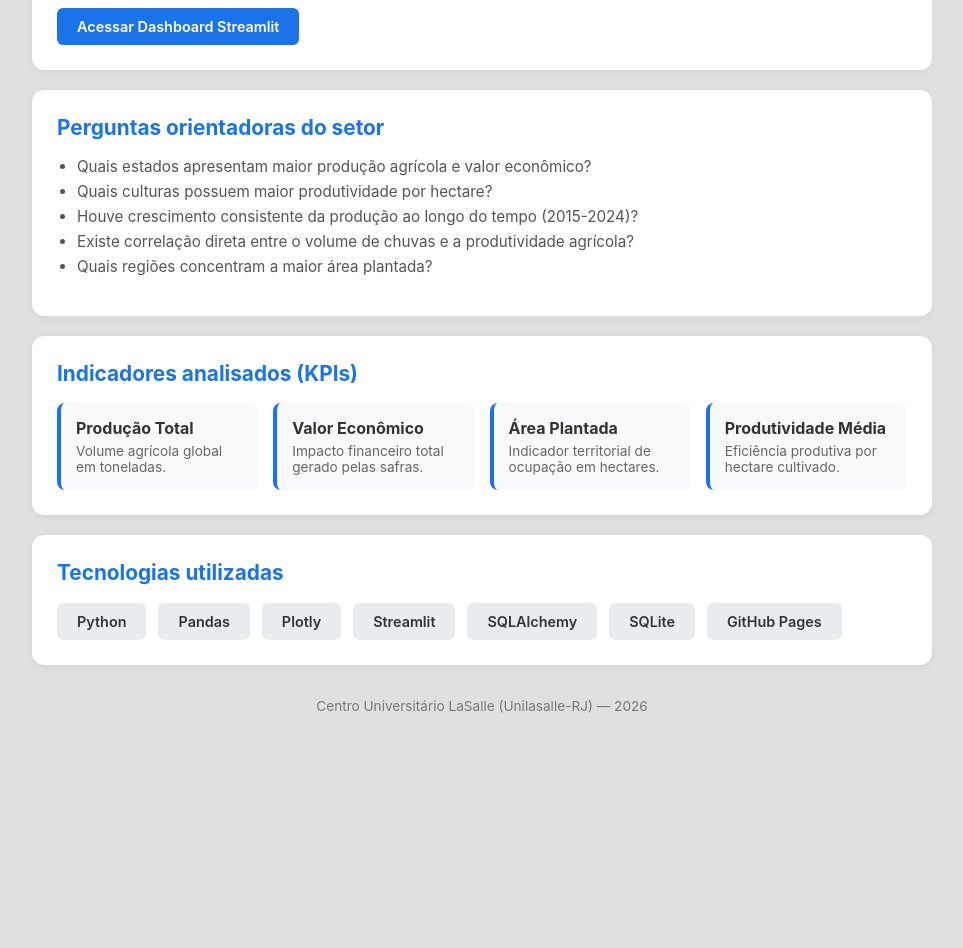
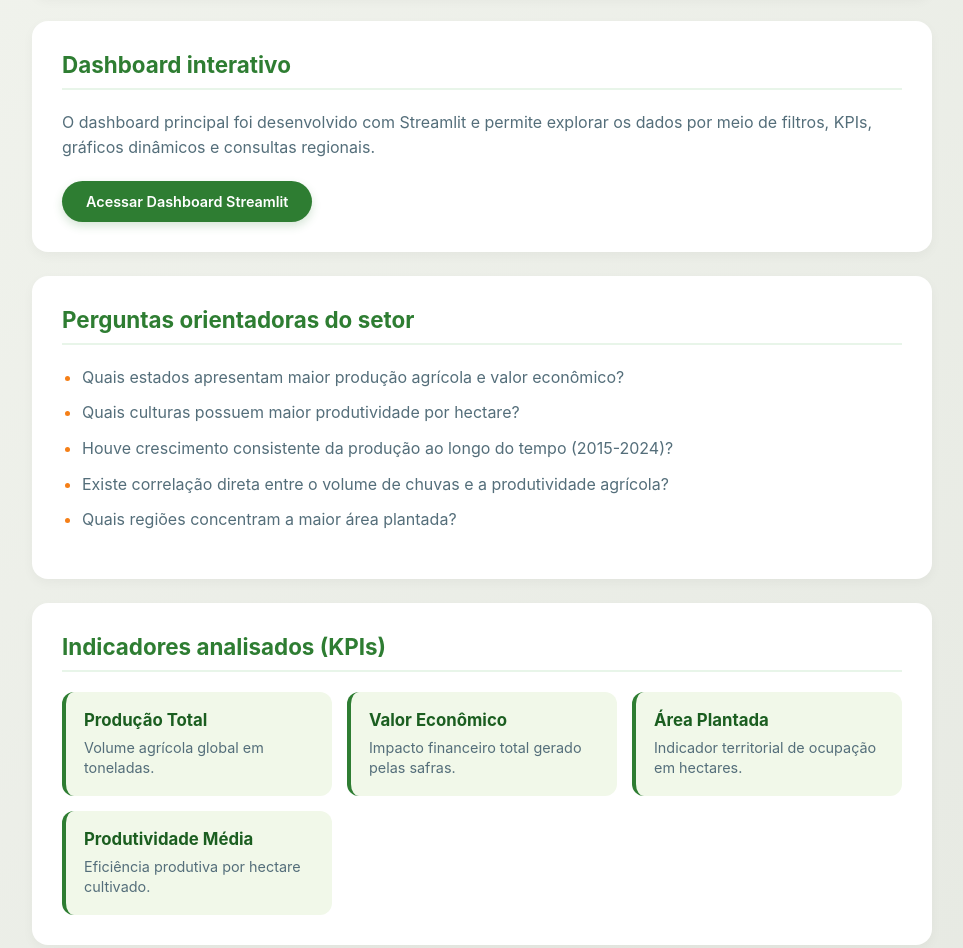
Before and after one commit to LuanFernand0/projeto-producao-agricola, a plain HTML site: page index.html in a window 1280 px wide. Shown: the part 765-1713 px from the top of the page, without its empty margins (158-1121 px from the left). Before the commit the page ends 1533 px from the top, so only its background shows below. Drawn offline with Linux system fonts and the light colour scheme.

Commit message:
Update index.html

```diff
--- a/index.html
+++ b/index.html
@@ -6,119 +6,189 @@
     <title>Análise de Produção Agrícola no Brasil | Projeto G1</title>
     <style>
         :root {
-            --primary-color: #1a73e8;
-            --bg-color: #e0e0e0;
+            /* Nova paleta com tema Agrícola/Natureza */
+            --primary-color: #2e7d32; /* Verde floresta */
+            --primary-hover: #1b5e20; /* Verde escuro */
+            --bg-gradient-start: #f4f6f0; /* Bege/Verde muito claro */
+            --bg-gradient-end: #e5e8e1;
             --card-bg: #ffffff;
-            --text-color: #333;
+            --text-color: #2c3e50;
+            --text-muted: #546e7a;
+            --accent-color: #f57f17; /* Toque de laranja/amarelo para contraste */
         }
+
         body {
             font-family: -apple-system, BlinkMacSystemFont, 'Segoe UI', Roboto, Helvetica, Arial, sans-serif;
-            background-color: var(--bg-color);
+            background: linear-gradient(135deg, var(--bg-gradient-start) 0%, var(--bg-gradient-end) 100%);
             color: var(--text-color);
             margin: 0;
             padding: 20px;
             display: flex;
             flex-direction: column;
             align-items: center;
+            min-height: 100vh;
         }
+
         .main-container {
             width: 100%;
             max-width: 900px;
             display: flex;
             flex-direction: column;
-            gap: 20px;
+            gap: 24px;
         }
+
+        /* Animação suave para os cartões */
+        .card, header {
+            background: var(--card-bg);
+            border-radius: 16px; /* Bordas mais arredondadas */
+            box-shadow: 0 4px 12px rgba(0,0,0,0.04);
+            transition: transform 0.3s ease, box-shadow 0.3s ease;
+        }
+
+        .card:hover {
+            transform: translateY(-4px);
+            box-shadow: 0 8px 24px rgba(46, 125, 50, 0.08);
+        }
+
         header {
-            background: var(--card-bg);
+            padding: 35px;
+            border-top: 6px solid var(--primary-color); /* Borda superior em vez de lateral */
+        }
+
+        header h1 {
+            margin: 0 0 12px 0;
+            color: var(--primary-color);
+            font-size: 2em;
+            letter-spacing: -0.5px;
+        }
+
+        header p {
+            margin: 6px 0;
+            color: var(--text-muted);
+            font-size: 1em;
+        }
+
+        .card {
             padding: 30px;
-            border-radius: 12px;
-            box-shadow: 0 2px 8px rgba(0,0,0,0.05);
-            border-left: 6px solid #1a73e8;
         }
-        header h1 {
-            margin: 0 0 10px 0;
-            color: #1a73e8;
-            font-size: 1.8em;
-        }
-        header p {
-            margin: 5px 0;
-            color: #555;
-            font-size: 0.95em;
-        }
-        .card {
-            background: var(--card-bg);
-            padding: 25px;
-            border-radius: 12px;
-            box-shadow: 0 2px 8px rgba(0,0,0,0.05);
-        }
+
         .card h2 {
             margin-top: 0;
-            color: #1a73e8;
-            font-size: 1.3em;
-        }
-        .card p {
-            color: #555;
-            font-size: 0.95em;
+            color: var(--primary-color);
+            font-size: 1.4em;
+            border-bottom: 2px solid #e8f5e9;
+            padding-bottom: 10px;
             margin-bottom: 20px;
         }
+
+        .card p {
+            color: var(--text-muted);
+            font-size: 1em;
+            line-height: 1.6;
+            margin-bottom: 20px;
+        }
+
         .btn-group {
             display: flex;
             gap: 12px;
             flex-wrap: wrap;
         }
+
         .btn {
             display: inline-block;
-            padding: 10px 20px;
-            background-color: #2b3e50;
-            color: white;
+            padding: 12px 24px;
+            background-color: #eceff1;
+            color: #37474f;
             text-decoration: none;
-            border-radius: 6px;
+            border-radius: 30px; /* Estilo pílula */
             font-weight: 600;
             font-size: 0.9em;
-            transition: background 0.2s;
+            transition: all 0.2s;
+            border: 1px solid #cfd8dc;
         }
+
         .btn:hover {
-            background-color: #1a252f;
+            background-color: #cfd8dc;
+            color: #263238;
         }
+
         .btn-primary {
-            background-color: #1a73e8;
+            background-color: var(--primary-color);
+            color: white;
+            border: none;
+            box-shadow: 0 4px 10px rgba(46, 125, 50, 0.2);
         }
+
         .btn-primary:hover {
-            background-color: #1557b0;
+            background-color: var(--primary-hover);
+            color: white;
+            box-shadow: 0 6px 15px rgba(46, 125, 50, 0.3);
         }
+
         ul {
-            color: #555;
+            color: var(--text-muted);
             padding-left: 20px;
-            font-size: 0.95em;
+            font-size: 1em;
+            line-height: 1.6;
         }
+
         li {
-            margin-bottom: 6px;
+            margin-bottom: 10px;
         }
+
+        li::marker {
+            color: var(--accent-color); /* Marcadores da lista em tom de destaque */
+        }
+
         .grid-indicators {
             display: grid;
             grid-template-columns: repeat(auto-fit, minmax(200px, 1fr));
             gap: 15px;
         }
+
         .indicator-item {
-            background: #f8f9fa;
-            padding: 15px;
-            border-radius: 8px;
-            border-left: 4px solid #1a73e8;
+            background: #f1f8e9; /* Fundo verde super claro */
+            padding: 18px;
+            border-radius: 12px;
+            border-left: 4px solid var(--primary-color);
+            transition: background 0.2s;
         }
+
+        .indicator-item:hover {
+            background: #e8f5e9;
+        }
+
         .indicator-item h4 {
-            margin: 0 0 5px 0;
-            color: #333;
+            margin: 0 0 8px 0;
+            color: var(--primary-hover);
+            font-size: 1.05em;
         }
+
         .indicator-item p {
             margin: 0;
+            font-size: 0.9em;
+            color: var(--text-muted);
+            line-height: 1.4;
+        }
+
+        /* Classe específica para as tecnologias */
+        .tech-tag {
+            background: #e8f5e9;
+            color: var(--primary-hover);
+            padding: 8px 16px;
+            border-radius: 20px;
             font-size: 0.85em;
-            color: #666;
+            font-weight: 600;
+            cursor: default;
+            border: 1px solid #c8e6c9;
         }
+
         footer {
             text-align: center;
-            padding: 20px;
-            color: #777;
-            font-size: 0.85em;
+            padding: 30px 20px;
+            color: #78909c;
+            font-size: 0.9em;
+            font-weight: 500;
         }
     </style>
 </head>
@@ -130,11 +200,13 @@
             <p><strong>Aluno:</strong> Luan Fernando Oliveira Pedrosa | <strong>Curso:</strong> Sistemas de Informação (Unilasalle-RJ)</p>
             <p><strong>Professor:</strong> Alexandre Neves Louzada | <strong>Disciplina:</strong> Linguagem de Programação — Análise e Visualização de Dados com Python</p>
         </header>
+
         <div class="card">
             <h2>Sobre o projeto</h2>
             <p>Este projeto consiste no desenvolvimento de uma aplicação analítica completa para investigar padrões de produção agrícola, produtividade por hectare, impacto de variáveis climáticas (volume de chuvas) e desempenho regional no Brasil entre os anos de 2015 e 2024.</p>
             <p>O objetivo principal é transformar uma base de dados bruta em um produto analítico interativo, estruturado e publicável, aplicando conceitos de engenharia de dados, visualização gráfica e tomada de decisão.</p>
         </div>
+
         <div class="card">
             <h2>Arquivos do projeto</h2>
             <p>Acesse os principais componentes e descarregue os recursos analíticos:</p>
@@ -144,6 +216,7 @@
                 <a href="https://raw.githubusercontent.com/LuanFernand0/projeto-producao-agricola/main/dados/simulacao_producao_agricola_brasil.csv" class="btn" download>Baixar Base de Dados (.csv)</a>
             </div>
         </div>
+
         <div class="card">
             <h2>Dashboard interativo</h2>
             <p>O dashboard principal foi desenvolvido com Streamlit e permite explorar os dados por meio de filtros, KPIs, gráficos dinâmicos e consultas regionais.</p>
@@ -151,6 +224,7 @@
                 <a href="https://projeto-appucao-agricola-j7qspjyapz9ywoynmus4cj.streamlit.app" class="btn btn-primary" target="_blank">Acessar Dashboard Streamlit</a>
             </div>
         </div>
+
         <div class="card">
             <h2>Perguntas orientadoras do setor</h2>
             <ul>
@@ -161,6 +235,7 @@
                 <li>Quais regiões concentram a maior área plantada?</li>
             </ul>
         </div>
+
         <div class="card">
             <h2>Indicadores analisados (KPIs)</h2>
             <div class="grid-indicators">
@@ -182,19 +257,20 @@
                 </div>
             </div>
         </div>
+
         <div class="card">
             <h2>Tecnologias utilizadas</h2>
             <div class="btn-group">
-                <span class="btn" style="background: #e9ecef; color: #333; cursor: default;">Python</span>
-                <span class="btn" style="background: #e9ecef; color: #333; cursor: default;">Pandas</span>
-                <span class="btn" style="background: #e9ecef; color: #333; cursor: default;">Plotly</span>
-                <span class="btn" style="background: #e9ecef; color: #333; cursor: default;">Streamlit</span>
-                <span class="btn" style="background: #e9ecef; color: #333; cursor: default;">SQLAlchemy</span>
-                <span class="btn" style="background: #e9ecef; color: #333; cursor: default;">SQLite</span>
-                <span class="btn" style="background: #e9ecef; color: #333; cursor: default;">GitHub Pages</span>
+                <!-- Substituí os estilos inline sujos por uma classe CSS limpa (.tech-tag) -->
+                <span class="tech-tag">Python</span>
+                <span class="tech-tag">Pandas</span>
+                <span class="tech-tag">Plotly</span>
+                <span class="tech-tag">Streamlit</span>
+                <span class="tech-tag">SQLAlchemy</span>
+                <span class="tech-tag">SQLite</span>
+                <span class="tech-tag">GitHub Pages</span>
             </div>
         </div>
-
     </div>
 
     <footer>
```
